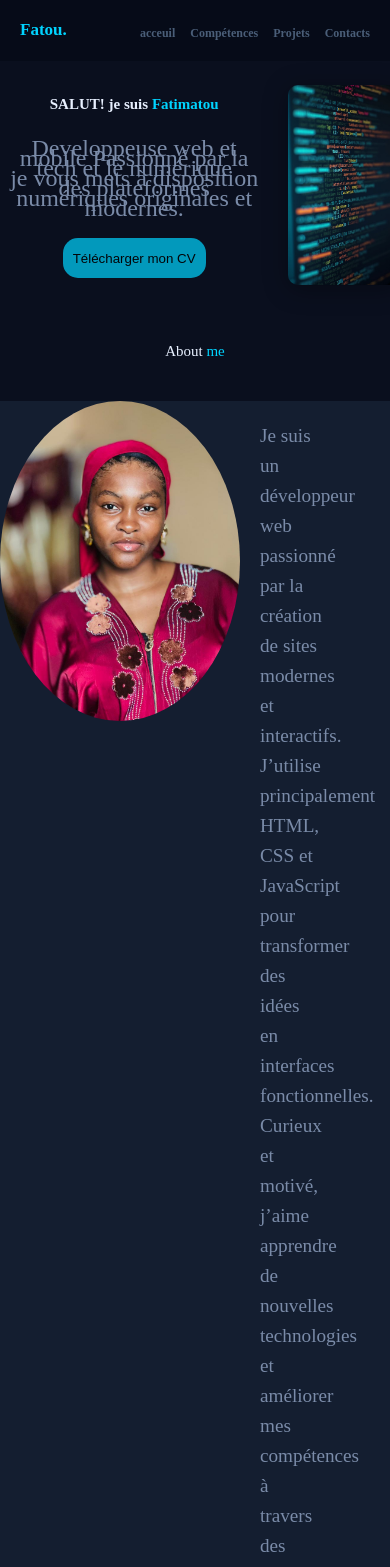
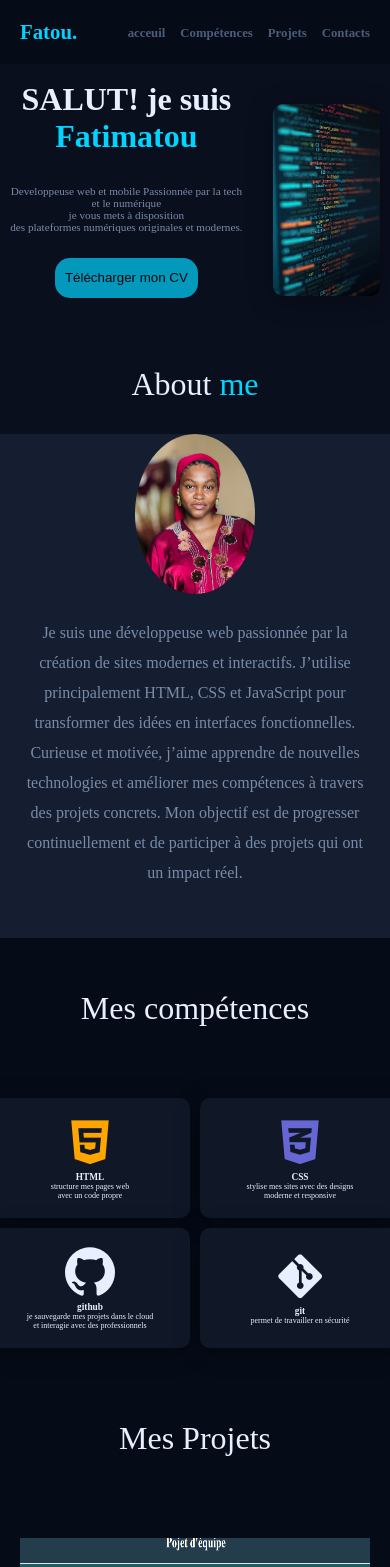
Before and after one commit to Fatim007/Portofolio, a plain HTML site: page index.html in a window 390 px wide. Shown: the top 1567 px of the page. Drawn offline with Linux system fonts and the light colour scheme; a web font is replaced by a local one.

Commit message:
V2 mobile ajout

```diff
--- a/CSS/header.css
+++ b/CSS/header.css
@@ -17,6 +17,6 @@ header {
     color: var(--fh-color);
 }
 .logo {
-    font-size: 25px;
+    font-size: clamp(0.85,1.7rem,2rem);
     color: var(--color-accent-cyan)
 }
--- a/CSS/main.css
+++ b/CSS/main.css
@@ -15,12 +15,12 @@ main {
     justify-content: center;
     align-items: center;
     padding: 10px;
-    font-size: 2rem;
+    font-size: clamp(0.5rem,2rem,2.5rem);
 
 }
 
 .presentation p {
-  font-size: 1.5rem;
+  font-size: clamp(1rem, 1.2rem, 1.5rem);
   margin-top: 10px;
   margin-top: 30px;
   color: var(--color-text-muted);
@@ -82,6 +82,7 @@ button:hover {
 .about-me {
     display: flex;
     background-color: var(--color-bg-card-alt);
+    justify-content: center;
 
 }
 
@@ -89,10 +90,8 @@ button:hover {
     height: 20rem;
     border-radius: 50%;
 }
-.gauche{
 
-}
-.gauche p {
+.about-me .gauche p {
     font-size: 1.2rem;
     line-height: 30px;
     color: var(--color-text-muted);
--- a/CSS/mobile.css
+++ b/CSS/mobile.css
@@ -3,88 +3,77 @@
   .nav{
     display: flex;
     gap: 15px;
-    font-size: 12px;
+    font-size: 0.8rem;
   }
 
    .logo{
-    font-size: 17px;
+    font-size: 1.3rem;
    }
 
+
+
   /* main */
-  .presentation {
-    width: 100%;
-    height: 200px;
-    font-size: 10px;
-  }
+.presentation img {
+  height: 12rem;
+}
+.presentation h1 {
+  font-size: 2rem;
+}
 
-  .presentation p{
-    line-height: 10px;
-  }
+.presentation P {
+  font-size: 0.7rem;
+}
 
-  .text {
-    height: 150px;
-    width: 100%;
-  }
+.compétences {
+  display: grid;
+  grid-template-rows: repeat(2,1fr);
+  grid-template-columns: repeat(2,1fr);
+  padding: 20px;
+  gap: 10px;
+}
 
-  .photo img {
-    height: 200px;
-  }
+.card1, .card2, .card3, .card4 {
+  width: 200px;
+  height: 7.5rem;
+  font-size: 0.5rem;
+}
 
-  .compétences {
-    align-items: center;
-    gap: 5px;
-    font-size: 5px;
-  }
+.projets {
+  display: flex;
+  flex-direction: column;
+  padding: 10px;
+  justify-content: center;
+  text-align: center;
+  align-content: center;
+  padding: 20px;
+}
 
-  .card1{
-    width: 40%;
-    font-size: 8px;
-  }
- .card2{
-    width: 40%;
-    font-size: 8px;
-  }
+.block {
+  width: 100%;
+}
 
-  .card3{
-    width: 40%;
-    font-size: 8px;
-  }
+.about-me {
+  display: flex;
+  flex-direction: column;
+  justify-content: center;
+  text-align: center;
+  align-content: center;
+}
 
-  .card4{
-    width: 40%;
-    font-size: 8px;
-  }
+.about-me .gauche p{
+  width: 100%;
+  height: 300px;
+  font-size: 1rem;
+  line-height: none;
+}
 
-  .projets{
-    display: flex;
-    flex-direction: column;
-    align-items: center;
-  }
+.about-me {
 
-  .block{
-    font-size: 10px;
-    width: 80%;
+}
 
-  }
-
-  .button{
-    height: 20px;
-  }
-
-  .com {
-    font-size: 15px;
-  }
-  .contact{
-    font-size: 10px;
-  }
-
-  .compétences{
-    font-size: 5px;
-  }
-
-  .compétences i {
-    font-size: 18px;
-  }
+.about-me img {
+  height: 10rem;
+}
 
 .local{
     font-size: 2px;
--- a/index.html
+++ b/index.html
@@ -22,7 +22,7 @@
         <section class="presentation">
             <div class="text">
                 <h1>SALUT! je suis <span class="important">Fatimatou</span> <br></h1>
-                <p> Developpeuse web et mobile Passionné par la tech et le numérique <br> je vous mets
+                <p> Developpeuse web et mobile Passionnée par la tech et le numérique <br> je vous mets
                     à disposition <br> des plateformes numériques originales
                     et modernes.
                 </p>
@@ -39,10 +39,10 @@
            </div>
            <div class="gauche">
                 <p>
-                    Je suis un développeur web passionné par la création de sites
+                    Je suis une développeuse web passionnée par la création de sites
                     modernes et interactifs. J’utilise principalement HTML, CSS et
                     JavaScript pour transformer des idées en interfaces fonctionnelles.
-                Curieux et motivé, j’aime apprendre de nouvelles technologies et
+                Curieuse et motivée, j’aime apprendre de nouvelles technologies et
                 améliorer mes compétences à travers des projets concrets.
                 Mon objectif est de progresser continuellement et de participer à
                 des projets qui ont un impact réel.
```
